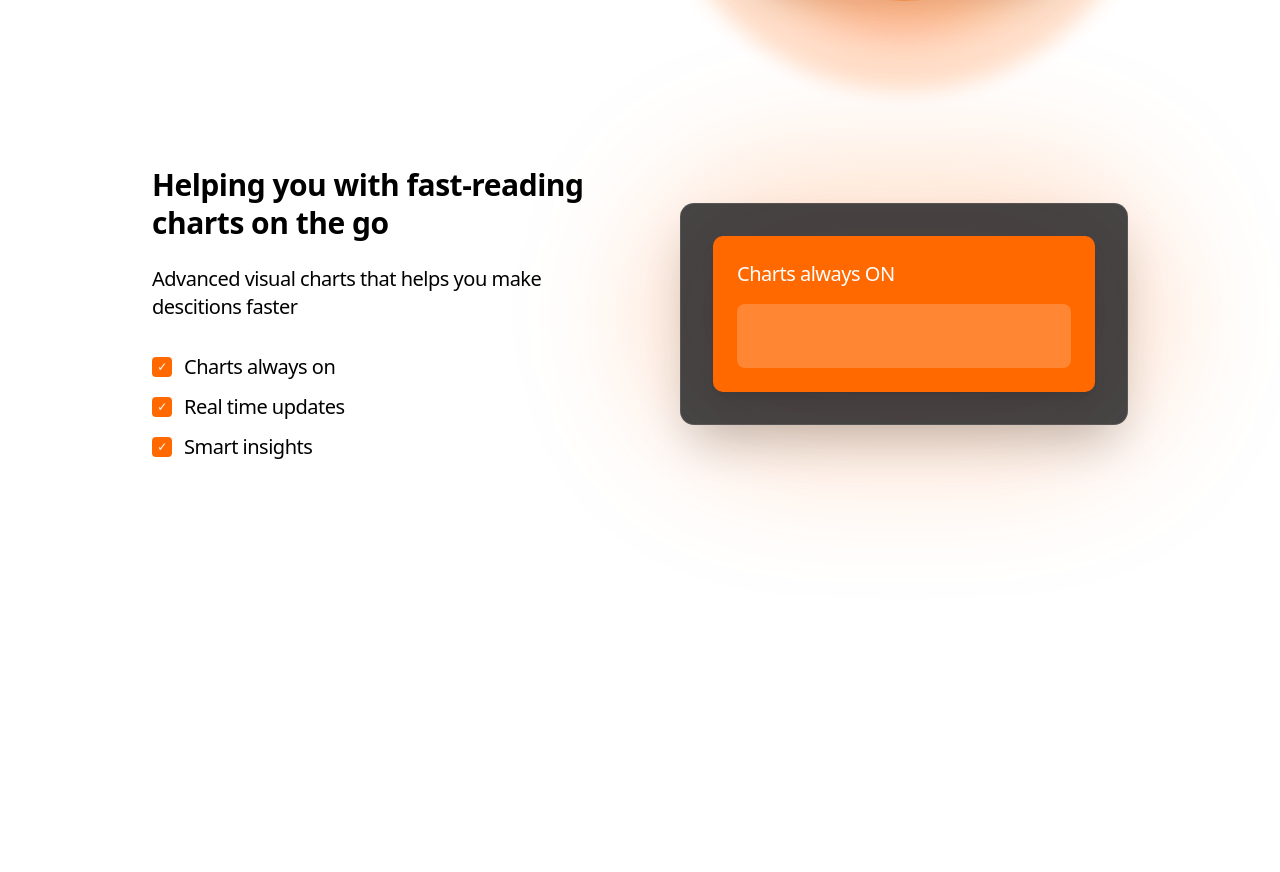
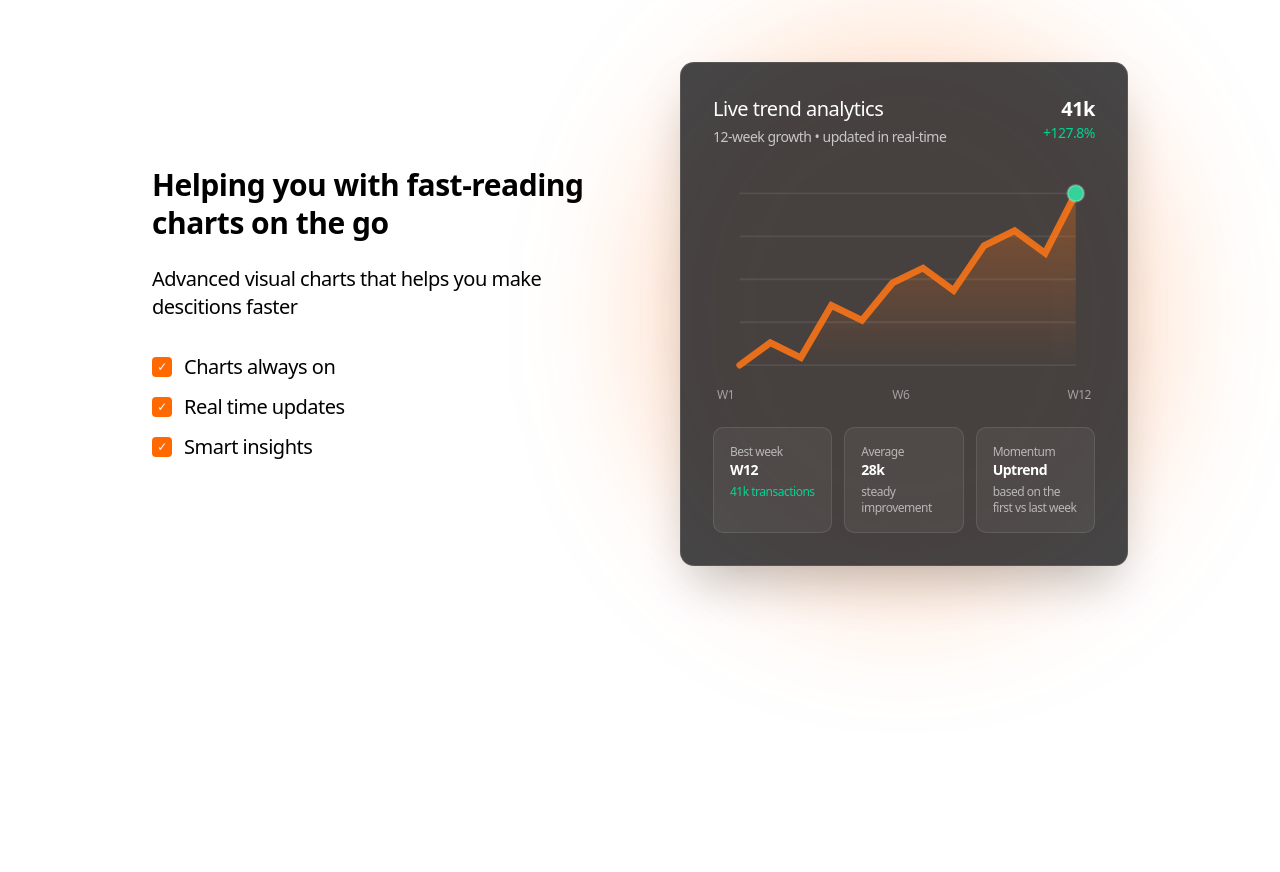
Before and after one commit to Engr-Shegez/metricly, a Next.js app: page / in a window 1280 px wide. Shown: the part 1806-2678 px from the top of the page. Built offline with nearby package versions, Linux system fonts and the light colour scheme.

Commit message:
feat: implement live trend analytics chart with detailed metrics

```diff
--- a/src/components/charts-visual.tsx
+++ b/src/components/charts-visual.tsx
@@ -1,15 +1,157 @@
 import React from "react";
 
 const ChartsVisual = () => {
+  // Static sample series for the marketing page.
+  // Replace this with real data later if/when the backend provides it.
+  const series = [18, 21, 19, 26, 24, 29, 31, 28, 34, 36, 33, 41];
+
+  const min = Math.min(...series);
+  const max = Math.max(...series);
+  const range = Math.max(1, max - min);
+
+  // SVG coordinates (viewBox: 0..100 x 0..60)
+  const leftPad = 6;
+  const rightPad = 4;
+  const topPad = 6;
+  const bottomPad = 8;
+  const chartW = 100 - leftPad - rightPad;
+  const chartH = 60 - topPad - bottomPad;
+
+  const points = series.map((v, i) => {
+    const x = leftPad + (i * chartW) / (series.length - 1);
+    const t = (v - min) / range; // 0..1
+    const y = topPad + chartH * (1 - t);
+    return { x, y, v };
+  });
+
+  const linePath = points
+    .map((p, i) => `${i === 0 ? "M" : "L"} ${p.x.toFixed(2)} ${p.y.toFixed(2)}`)
+    .join(" ");
+
+  const areaPath = `${linePath} L ${points[points.length - 1].x.toFixed(
+    2
+  )} ${(topPad + chartH).toFixed(2)} L ${points[0].x.toFixed(2)} ${(
+    topPad + chartH
+  ).toFixed(2)} Z`;
+
+  const trendPct = ((series[series.length - 1] - series[0]) / series[0]) * 100;
+  const best = Math.max(...series);
+  const bestIndex = series.indexOf(best);
+  const bestLabel = `W${bestIndex + 1}`;
+
   return (
     <div className="relative">
       {/* glow */}
       <div className="absolute -inset-10 bg-orange-500/20 blur-3xl rounded-full" />
       {/* card */}
       <div className="relative bg-zinc-900/80 border border-white/10 rounded-xl p-8 shadow-2xl">
-        <div className="bg-orange-500 rounded-lg p-6 shadow-lg">
-          <p className="text-white font-medium">Charts always ON</p>
-          <div className="mt-4 h-16 bg-white/20 rounded-md" />
+        <div className="flex items-start justify-between gap-4">
+          <div>
+            <p className="text-white font-medium">Live trend analytics</p>
+            <p className="mt-1 text-sm text-white/70">
+              12-week growth • updated in real-time
+            </p>
+          </div>
+
+          <div className="text-right">
+            <p className="text-white font-semibold">
+              {Math.round(series[series.length - 1])}k
+            </p>
+            <p className="text-sm text-emerald-400">
+              +{trendPct.toFixed(1)}%
+            </p>
+          </div>
+        </div>
+
+        {/* chart */}
+        <div className="mt-6">
+          <svg
+            viewBox="0 0 100 60"
+            className="w-full h-44 sm:h-48 md:h-56"
+            role="img"
+            aria-label="Weekly revenue trend"
+          >
+            <defs>
+              <linearGradient id="trendFill" x1="0" y1="0" x2="0" y2="1">
+                <stop offset="0%" stopColor="#f97316" stopOpacity="0.35" />
+                <stop offset="100%" stopColor="#f97316" stopOpacity="0" />
+              </linearGradient>
+              <linearGradient id="trendLine" x1="0" y1="0" x2="100" y2="0">
+                <stop offset="0%" stopColor="#f97316" stopOpacity="0.9" />
+                <stop offset="100%" stopColor="#34d399" stopOpacity="0.95" />
+              </linearGradient>
+            </defs>
+
+            {/* grid */}
+            {[0, 0.25, 0.5, 0.75, 1].map((t) => {
+              const y = topPad + chartH * t;
+              return (
+                <line
+                  key={t}
+                  x1={leftPad}
+                  x2={leftPad + chartW}
+                  y1={y}
+                  y2={y}
+                  stroke="rgba(255,255,255,0.08)"
+                  strokeWidth="0.5"
+                />
+              );
+            })}
+
+            {/* area + line */}
+            <path d={areaPath} fill="url(#trendFill)" />
+            <path
+              d={linePath}
+              fill="none"
+              stroke="url(#trendLine)"
+              strokeWidth="1.8"
+              strokeLinecap="round"
+            />
+
+            {/* last point emphasis */}
+            <circle
+              cx={points[points.length - 1].x}
+              cy={points[points.length - 1].y}
+              r="2.2"
+              fill="#34d399"
+              stroke="rgba(255,255,255,0.25)"
+              strokeWidth="0.6"
+            />
+          </svg>
+
+          {/* x labels (lightweight, mobile friendly) */}
+          <div className="flex justify-between text-xs text-white/50 -mt-2 px-1">
+            <span>W1</span>
+            <span>W6</span>
+            <span>W12</span>
+          </div>
+        </div>
+
+        {/* details */}
+        <div className="mt-6 grid grid-cols-1 sm:grid-cols-3 gap-3">
+          <div className="rounded-lg border border-white/10 bg-white/5 p-4">
+            <p className="text-xs text-white/60">Best week</p>
+            <p className="text-sm text-white font-semibold">{bestLabel}</p>
+            <p className="text-xs text-emerald-400 mt-1">
+              {best}k transactions
+            </p>
+          </div>
+          <div className="rounded-lg border border-white/10 bg-white/5 p-4">
+            <p className="text-xs text-white/60">Average</p>
+            <p className="text-sm text-white font-semibold">
+              {Math.round(series.reduce((a, b) => a + b, 0) / series.length)}k
+            </p>
+            <p className="text-xs text-white/60 mt-1">steady improvement</p>
+          </div>
+          <div className="rounded-lg border border-white/10 bg-white/5 p-4">
+            <p className="text-xs text-white/60">Momentum</p>
+            <p className="text-sm text-white font-semibold">
+              {trendPct >= 0 ? "Uptrend" : "Downtrend"}
+            </p>
+            <p className="text-xs text-white/60 mt-1">
+              based on the first vs last week
+            </p>
+          </div>
         </div>
       </div>
     </div>
```
